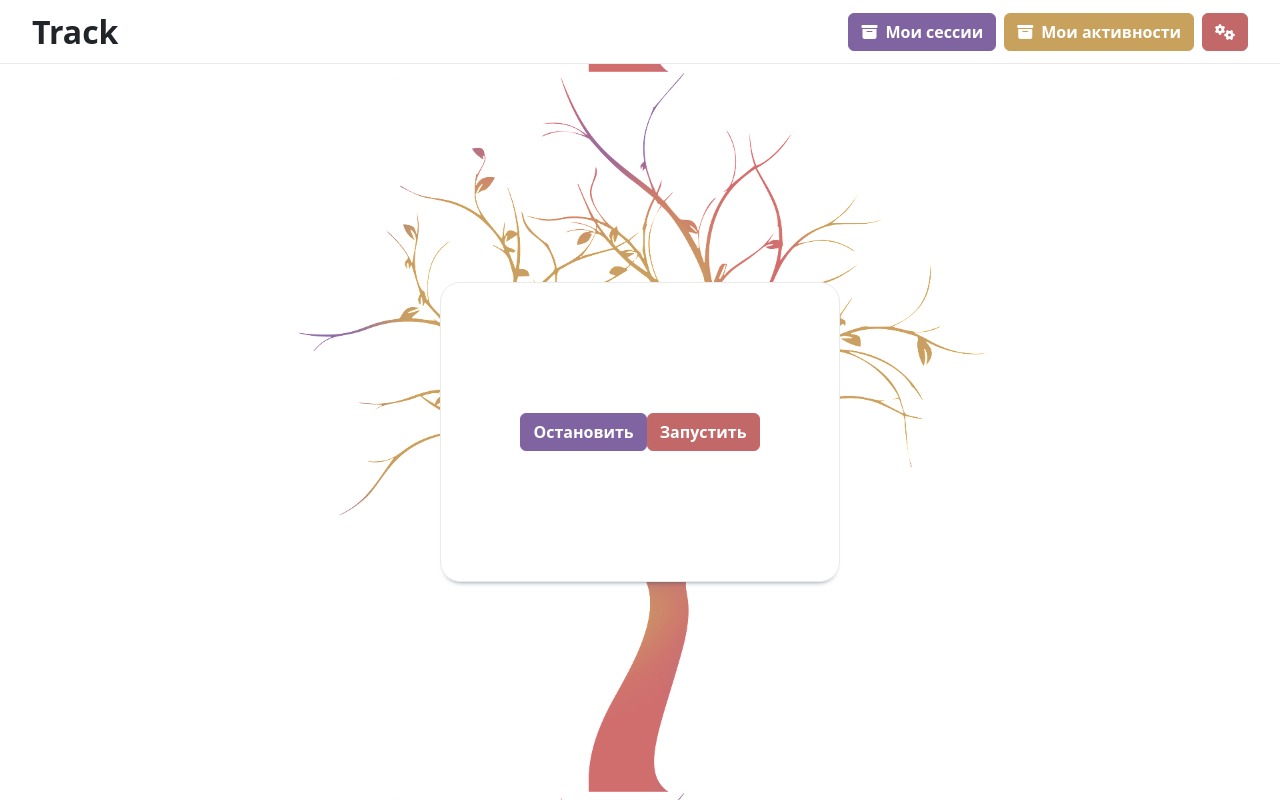
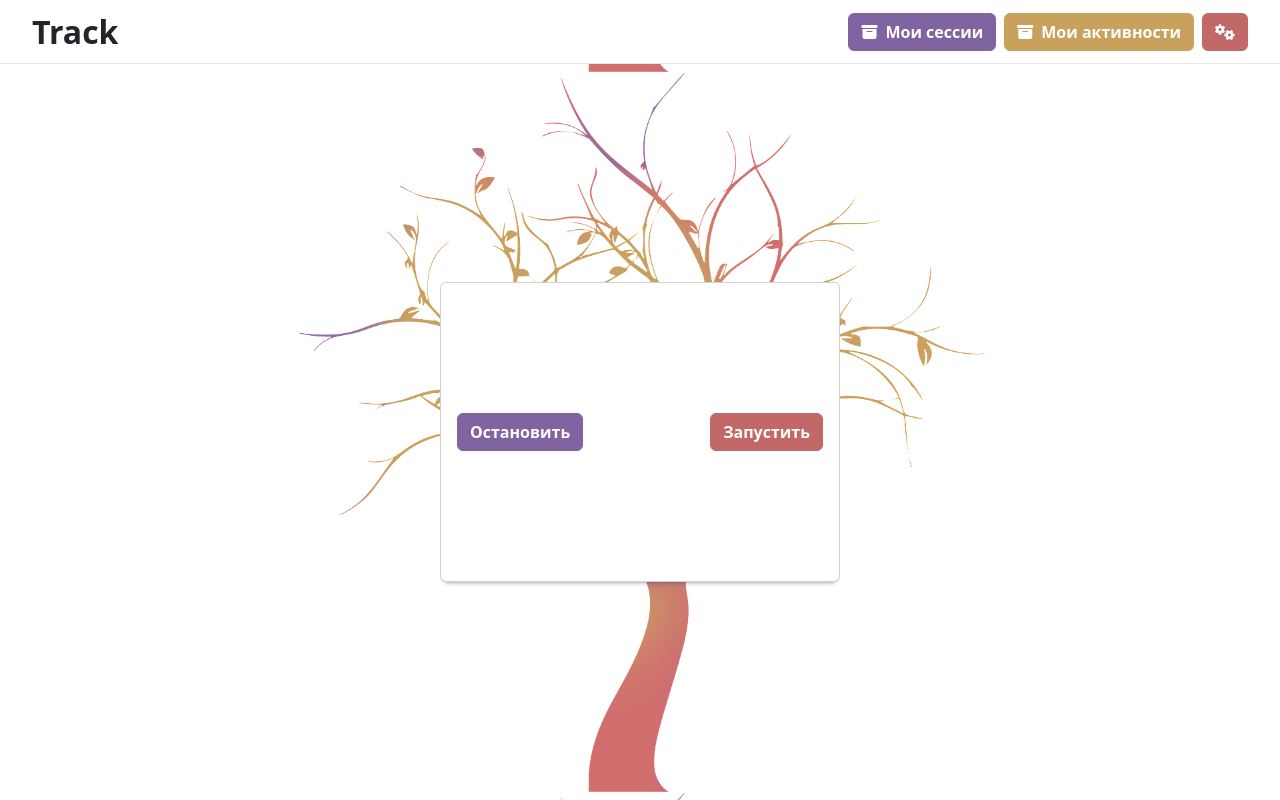
Before and after one commit to TechPowerPartners/TPP.Track, an Angular app in the folder ui/: page / in a window 1280 px wide. Built offline with nearby package versions, Linux system fonts and the light colour scheme.

Commit message:
F-2 Правка layout стилей. Вынес хедер.

```diff
--- a/ui/src/app/app.module.ts
+++ b/ui/src/app/app.module.ts
@@ -6,13 +6,15 @@ import { AppComponent } from './app.component';
 import { LayoutComponent } from './layout/layout.component';
 import { TimerComponent } from '@components/timer/timer.component';
 import { ToastrModule } from '@node_modules/ngx-toastr'
-import { BrowserAnimationsModule } from '@angular/platform-browser/animations'
+import { BrowserAnimationsModule } from '@angular/platform-browser/animations';
+import { HeaderComponent } from './layout/header/header.component'
 
 @NgModule({
   declarations: [
     AppComponent,
     LayoutComponent,
-    TimerComponent
+    TimerComponent,
+    HeaderComponent
   ],
   imports: [
     BrowserModule,
--- a/ui/src/app/components/timer/timer.component.html
+++ b/ui/src/app/components/timer/timer.component.html
@@ -1,3 +1,4 @@
+<div class="card timer-card card-shadow">
   <div class="timer">
     {{time}}
   </div>
@@ -5,3 +6,4 @@
     <button class="btn btn-primary" (click)="stopTimer()">Остановить</button>
     <button class="btn btn-danger" (click)="startTimer()">Запустить</button>
   </div>
+</div>
--- a/ui/src/app/components/timer/timer.component.scss
+++ b/ui/src/app/components/timer/timer.component.scss
@@ -1,3 +1,15 @@
+.timer-card {
+  width: 400px;
+  height: 300px;
+
+  display: flex;
+  flex-direction: column;
+  justify-content: center;
+  align-items: center;
+
+  padding: 16px;
+}
+
 .timer {
   font-size: 100px;
   font-weight: 500;
@@ -7,4 +19,12 @@
   display: flex;
   flex-direction: row;
   justify-content: space-between;
+
+  width: 100%;
 }
+
+.card-shadow {
+  -webkit-box-shadow: 0px 5px 5px -5px rgba(34, 60, 80, 0.6);
+  -moz-box-shadow: 0px 5px 5px -5px rgba(34, 60, 80, 0.6);
+  box-shadow: 0px 5px 5px -5px rgba(34, 60, 80, 0.6);
+}
--- /dev/null
+++ b/ui/src/app/layout/header/header.component.html
@@ -0,0 +1,8 @@
+<div class="header-menu">
+  <div class="logo">Track</div>
+  <div class="actions">
+    <button class="btn btn-primary"><i class="fa fa-archive icon-mr"></i>Мои сессии</button>
+    <button class="btn btn-warning"><i class="fa fa-archive icon-mr"></i>Мои активности</button>
+    <button class="btn btn-danger"><i class="fa fa-cogs"></i></button>
+  </div>
+</div>
--- /dev/null
+++ b/ui/src/app/layout/header/header.component.scss
@@ -0,0 +1,19 @@
+@import '/src/styles.scss';
+
+.header-menu {
+  display: flex;
+  flex-direction: row;
+  align-items: center;
+  justify-content: space-between;
+  height: 100%;
+
+  .logo {
+    font-size: xx-large;
+    font-weight: 700;
+  }
+
+  .actions {
+    display: flex;
+    gap: 8px;
+  }
+}
--- a/ui/src/app/layout/layout.component.html
+++ b/ui/src/app/layout/layout.component.html
@@ -1,14 +1,12 @@
 <div class="header">
-  <div class="logo">Track</div>
-  <div class="actions">
-    <button class="btn btn-primary"><i class="fa fa-archive icon-mr"></i>Мои сессии</button>
-    <button class="btn btn-warning"><i class="fa fa-archive icon-mr"></i>Мои активности</button>
-    <button class="btn btn-danger"><i class="fa fa-cogs"></i></button>
+  <app-header></app-header>
+</div>
+<div class="main main-background">
+  <div class="container-fluid">
+    <div class="row h-100">
+      <div class="col col-center">
+        <app-timer></app-timer>
+      </div>
+    </div>
   </div>
 </div>
-<div class="content">
-  <div class="timer-content">
-    <app-timer></app-timer>
-  </div>
-</div>
-<div class="footer"></div>
--- a/ui/src/app/layout/layout.component.scss
+++ b/ui/src/app/layout/layout.component.scss
@@ -1,46 +1,8 @@
 @import '/src/styles.scss';
 
-.logo {
-  font-size: xx-large;
-  font-weight: 700;
-}
-
-.content {
-  height: 100%;
-  display: flex;
-  align-items: center;
-  justify-content: center;
-
-  background-image: url('../../assets/images/background.png');
-  background-size: contain;
-  background-position: center;
-}
-
-.timer-content {
-  background-color: #fff;
-  border: 1px solid $border-light-color;
-  border-radius: 20px;
-  width: 400px;
-  height: 300px;
-  display: flex;
-  flex-direction: column;
-  justify-content: center;
-  align-items: center;
-
-  -webkit-box-shadow: 0px 5px 5px -5px rgba(34, 60, 80, 0.6);
-  -moz-box-shadow: 0px 5px 5px -5px rgba(34, 60, 80, 0.6);
-  box-shadow: 0px 5px 5px -5px rgba(34, 60, 80, 0.6);
-}
-
-
 .header {
-  width: 100%;
+  width: auto;
   height: 70px;
-
-  display: flex;
-  flex-direction: row;
-  align-items: center;
-  justify-content: space-between;
 
   padding: 0px 32px;
 
@@ -51,7 +13,22 @@
   box-shadow: 0px 5px 5px -5px rgba(34, 60, 80, 0.6);
 }
 
-.actions {
+.main {
+  height: 100%;
+}
+
+.main-background {
+  background-image: url('../../assets/images/background.png');
+  background-size: contain;
+  background-position: center;
+}
+
+.container-fluid {
+  height: 100%;
+}
+
+.col-center {
   display: flex;
-  gap: 8px;
+  justify-content: center;
+  align-items: center;
 }
```
Also changed, not shown: ui/src/app/layout/header/header.component.ts (added, +10 -0 lines). Lines whose indentation alone changed are shown as unchanged.
